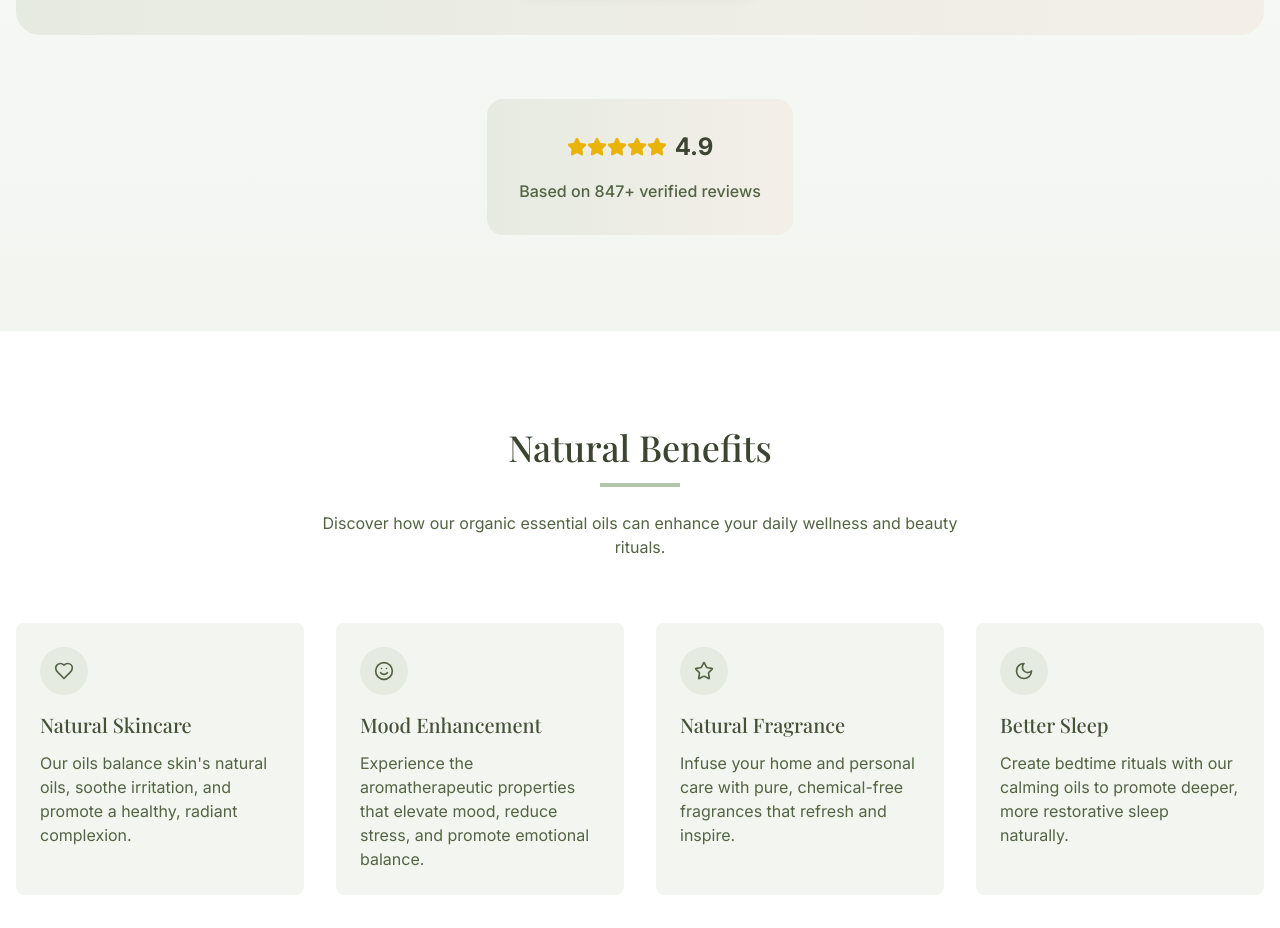
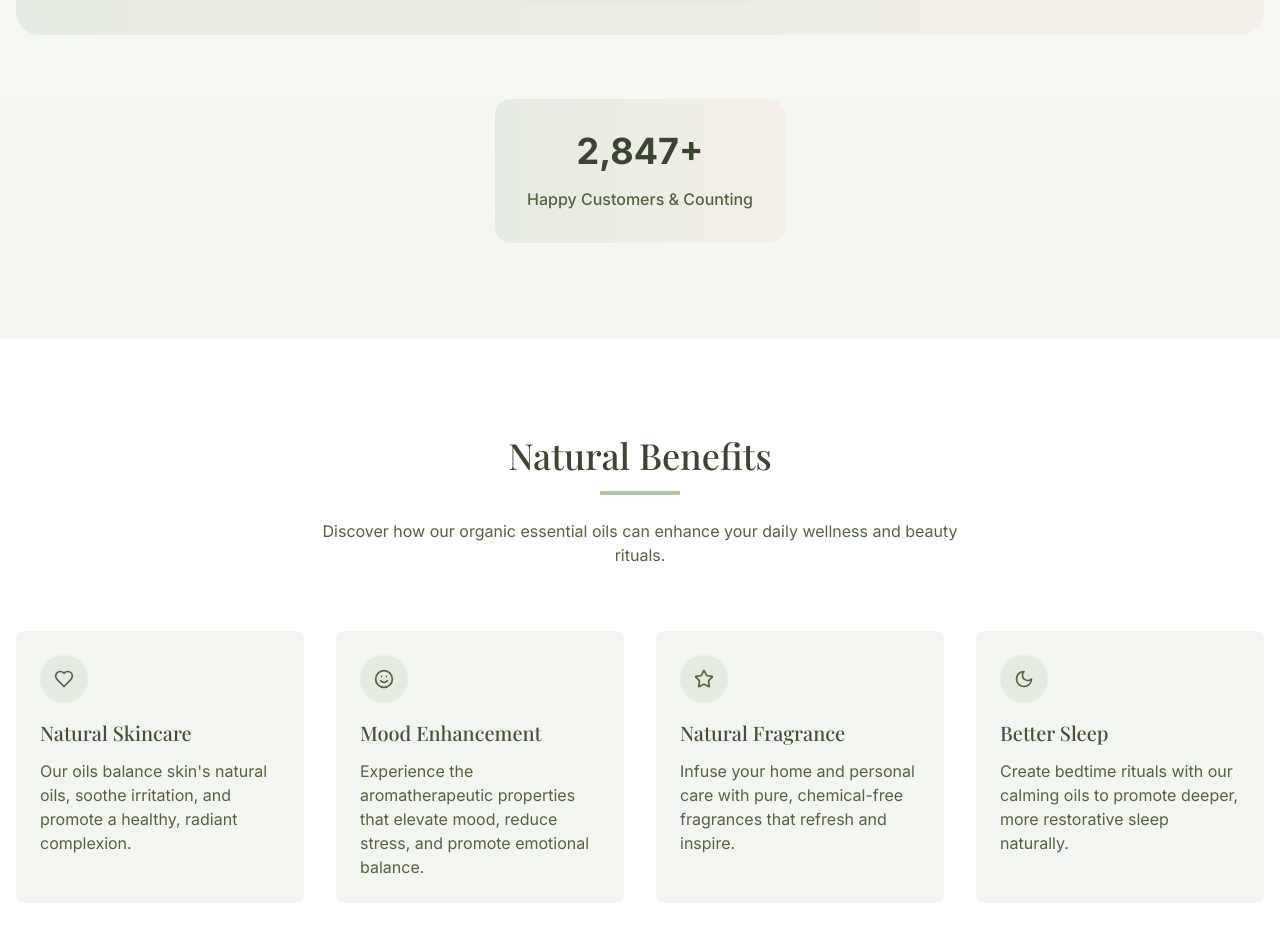
Before and after one commit to Velarisme/my-arova, a React (Vite) app: page / in a window 1280 px wide. Shown: the part 5960-6888 px from the top of the page. Built offline with nearby package versions, Linux system fonts and the light colour scheme.

Commit message:
Refactor: Replace star ratings with happy customer count
Replaced the star rating and review count with a "number of happy customers" count in the reviews section.

```diff
--- a/src/components/Reviews.tsx
+++ b/src/components/Reviews.tsx
@@ -81,14 +81,9 @@ const Reviews = () => {
         <div className="text-center mt-16">
           <div className="bg-gradient-to-r from-sage-100 to-sand-100 rounded-2xl p-8 inline-block">
             <div className="flex items-center justify-center gap-2 mb-4">
-              <div className="flex">
-                {[...Array(5)].map((_, i) => (
-                  <Star key={i} size={20} className="text-yellow-500 fill-current" />
-                ))}
-              </div>
-              <span className="text-2xl font-bold text-sage-900">4.9</span>
+              <span className="text-4xl font-bold text-sage-900">2,847+</span>
             </div>
-            <p className="text-sage-700 font-medium">Based on 847+ verified reviews</p>
+            <p className="text-sage-700 font-medium">Happy Customers & Counting</p>
           </div>
         </div>
       </div>
```
